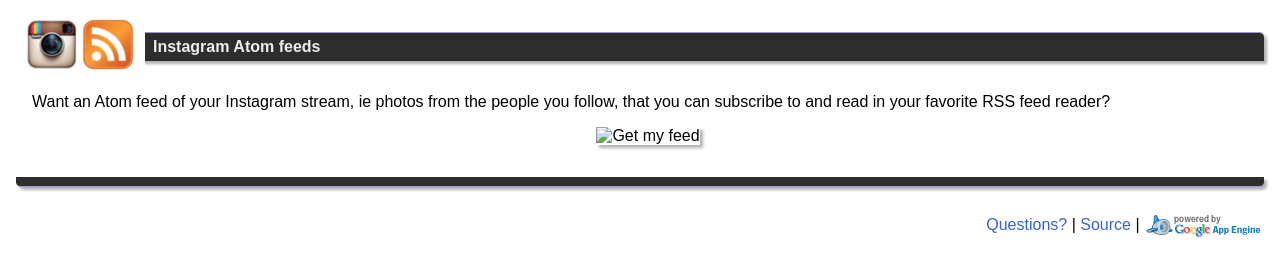
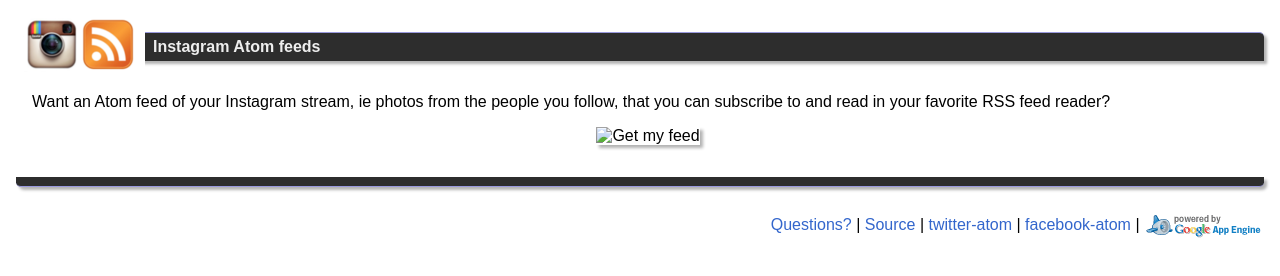
Before and after one commit to snarfed/instagram-atom, a plain HTML site: page static/index.html in a window 1280 px wide. Drawn offline with Linux system fonts and the light colour scheme.

Commit message:
link to twitter-atom and facebook-atom

```diff
--- a/static/index.html
+++ b/static/index.html
@@ -30,6 +30,8 @@
 <div id="footer">
   <a href="http://snarfed.org/about">Questions?</a>
   | <a href="https://github.com/snarfed/instagram-atom">Source</a>
+  | <a href="https://twitter-atom.appspot.com/">twitter-atom</a>
+  | <a href="https://facebook-atom.appspot.com/">facebook-atom</a>
   | <a href="http://code.google.com/appengine/">
       <img src="/static/appengine_button_noborder.gif" /></a>
 </div>
```
